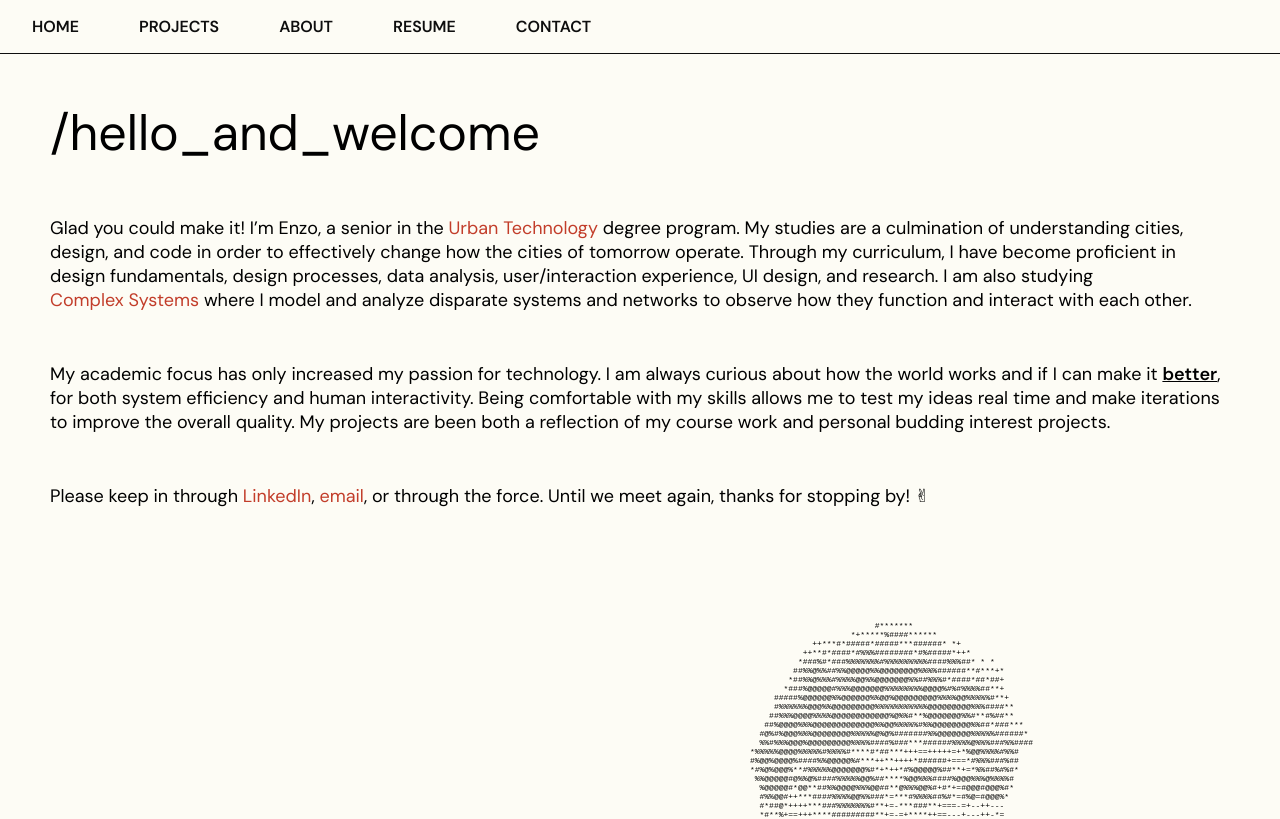
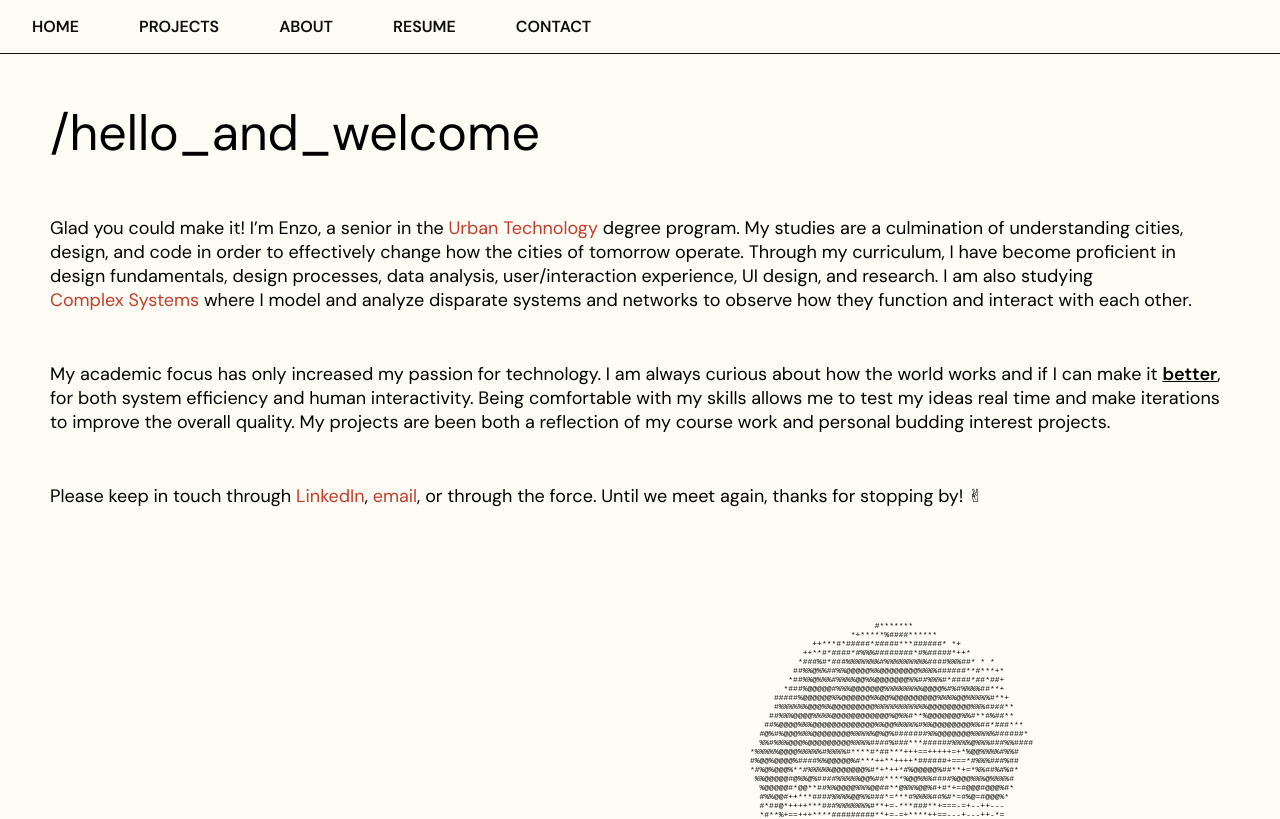
Before and after one commit to EnzoMig/portfolio, a website: page pages/about.html in a window 1280 px wide. Shown: the top 819 px of the page. Drawn offline with Linux system fonts and the light colour scheme.

Commit message:
added the work touch in keep in touch in about

```diff
--- a/pages/about.html
+++ b/pages/about.html
@@ -37,7 +37,7 @@
         <div class="message">
             <p>Glad you could make it! I’m Enzo, a senior in the <a target="_blank" href="https://taubmancollege.umich.edu/urban-technology/?utm_source=google-ads&utm_medium=search&utm_campaign=taubman-utech&utm_term=program&utm_content=responsive-3" class="link hoverAnimation">Urban Technology</a> degree program. My studies are a culmination of understanding cities, design, and code in order to effectively change how the cities of tomorrow operate. Through my curriculum, I have become proficient in design fundamentals, design processes, data analysis, user/interaction experience, UI design, and research. I am also studying <a target="_blank" href="https://lsa.umich.edu/cscs" class="link hoverAnimation">Complex Systems</a> where I model and analyze disparate systems and networks to observe how they function and interact with each other.</p>
             <p>My academic focus has only increased my passion for technology. I am always curious about how the world works and if I can make it <span style="font-weight: 600; text-decoration: underline;">better</span>, for both system efficiency and human interactivity. Being comfortable with my skills allows me to test my ideas real time and make iterations to improve the overall quality. My projects are been both a reflection of my course work and personal budding interest projects.</p>
-            <p>Please keep in through <a target="_blank" href="https://www.linkedin.com/in/enzosmignano/" class="link hoverAnimation">LinkedIn</a>, <a href="mailto:emignano@umich.edu" class="link hoverAnimation">email</a>, or through the force. Until we meet again, thanks for stopping by! ✌︎︎</p>
+            <p>Please keep in touch through <a target="_blank" href="https://www.linkedin.com/in/enzosmignano/" class="link hoverAnimation">LinkedIn</a>, <a href="mailto:emignano@umich.edu" class="link hoverAnimation">email</a>, or through the force. Until we meet again, thanks for stopping by! ✌︎︎</p>
         </div>
         <div class="ascii">
 
```
